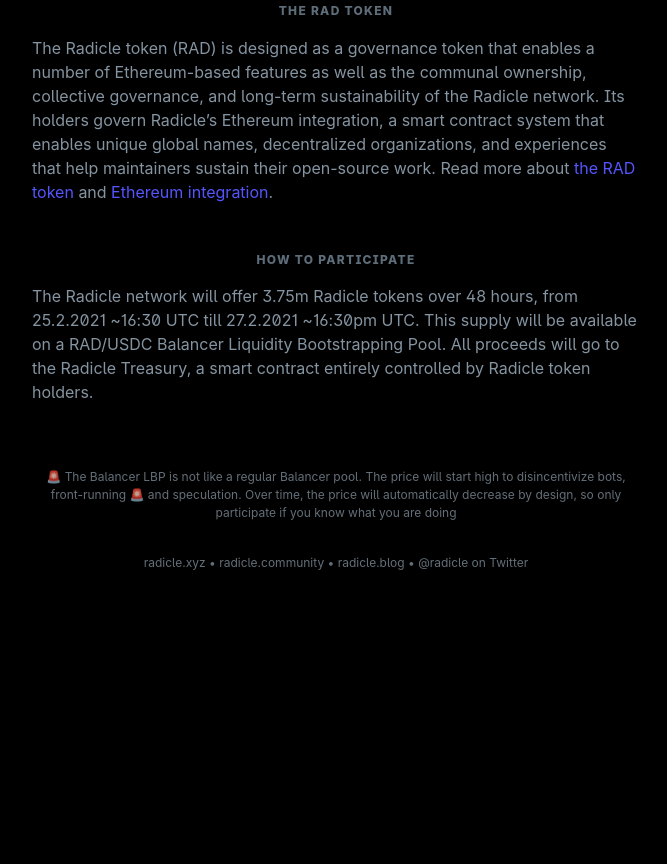
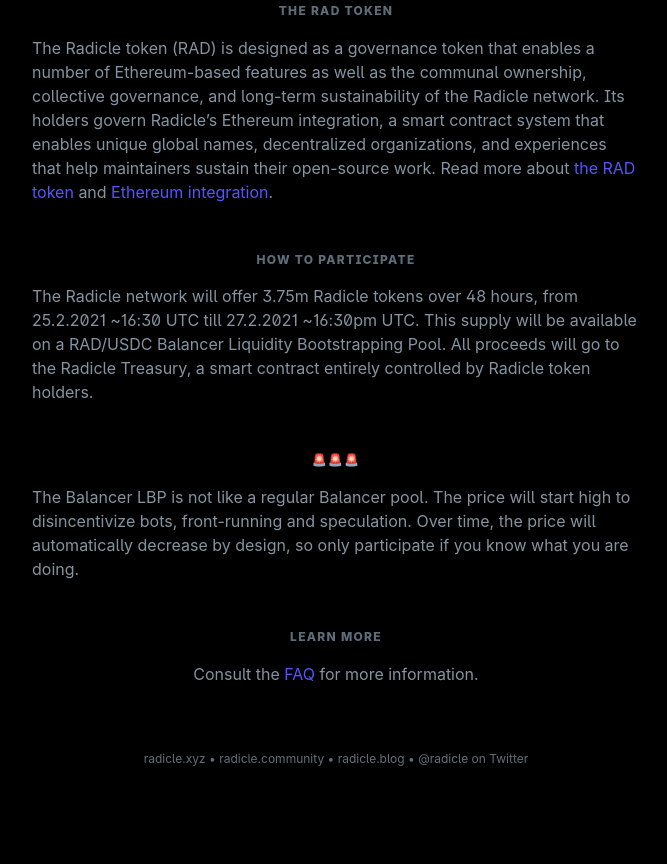
Before and after one commit to radicle-dev/lbp.radicle.network, a website: page docs/index.html in a window 1280 px wide. Shown: the part 1672-2536 px from the top of the page, without its empty margins (304-971 px from the left). Before the commit the page ends 2340 px from the top, so only its background shows below. Drawn offline with Linux system fonts and the light colour scheme; a web font is replaced by a local one.

Commit message:
Update bottom section (#23)
* shuffle around disclaimer + add faq link
* Update docs/index.html

```diff
--- a/docs/index.html
+++ b/docs/index.html
@@ -50,18 +50,27 @@
     </div>
 
     <div class="meta">
-      <h3>THE RAD TOKEN</h3>
+      <h3>The RAD Token</h3>
       <p>The Radicle token (RAD) is designed as a governance token that enables a number of Ethereum-based features as well as the communal ownership, collective governance, and long-term sustainability of the Radicle network. Its holders govern Radicle’s Ethereum integration, a smart contract system that enables unique global names, decentralized organizations, and experiences that help maintainers sustain their open-source work. Read more about <a href="http://radicle.blog/introducing-rad.html" target="_blank">the RAD token</a> and <a href="http://radicle.blog/integrating-with-ethereum.html" target="_blank">Ethereum integration</a>.</p>
     </div>
 
     <div class="meta">
-      <h3>HOW TO Participate</h3>
+      <h3>How To Participate</h3>
       <p>The Radicle network will offer 3.75m Radicle tokens over 48 hours, from 25.2.2021 ~16:30 UTC till 27.2.2021 ~16:30pm UTC. This supply will be available on a RAD/USDC Balancer Liquidity Bootstrapping Pool. All proceeds will go to the Radicle Treasury, a smart contract entirely controlled by Radicle token holders.</p>
     </div>
 
+    <div class="meta">
+      <h3>🚨🚨🚨</h3>
+      <p>The Balancer LBP is not like a regular Balancer pool. The price will start high to disincentivize bots, front-running and speculation. Over time, the price will automatically decrease by design, so only participate if you know what you are doing.</p>
+    </div>
+
+    <div class="meta">
+      <h3>Learn More</h3>
+      <p>Consult the <a href="/faq">FAQ</a> for more information.</p>
+    </div>
+
     <div id="footer">
-      <p class="small">🚨 The Balancer LBP is not like a regular Balancer pool. The price will start high to disincentivize bots, front-running 🚨 and speculation. Over time, the price will automatically decrease by design, so only participate if you know what you are doing  </p>
-      <p class="small"><a href="https://radicle.xyz">radicle.xyz</a> • <a href="https://radicle.community">radicle.community</a> • <a href="http://radicle.blog">radicle.blog</a> • <a href="https://twitter.com/radicle">@radicle</a> on Twitter</p>
+      <p class="small"><a href="https://radicle.xyz">radicle.xyz</a> • <a href="https://radicle.community">radicle.community</a> • <a href="https://radicle.blog">radicle.blog</a> • <a href="https://twitter.com/radicle">@radicle</a> on Twitter</p>
     </div>
   </body>
 </html>
```
